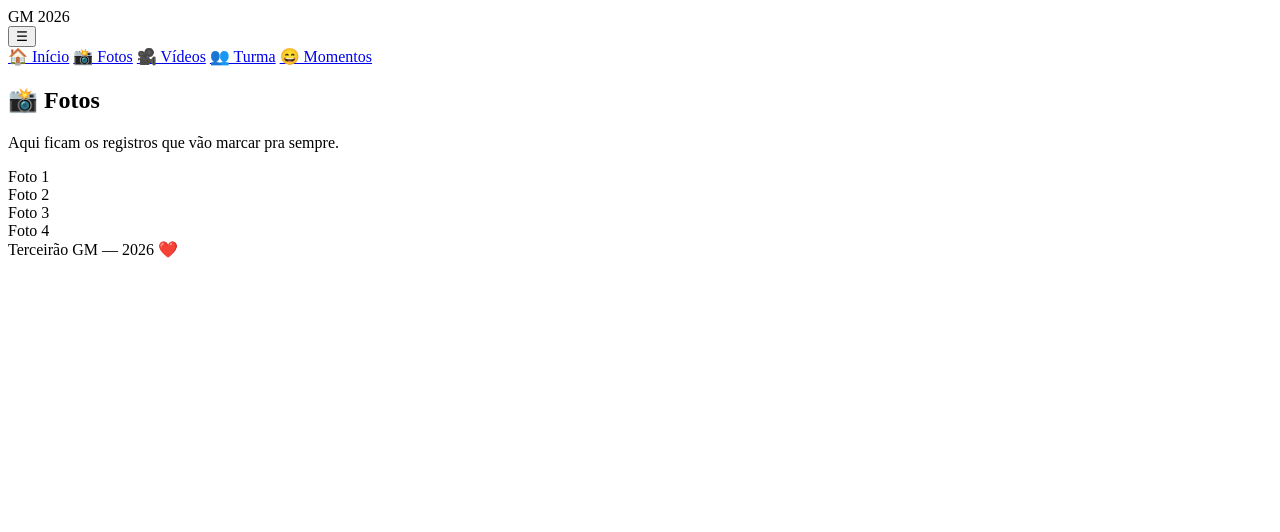
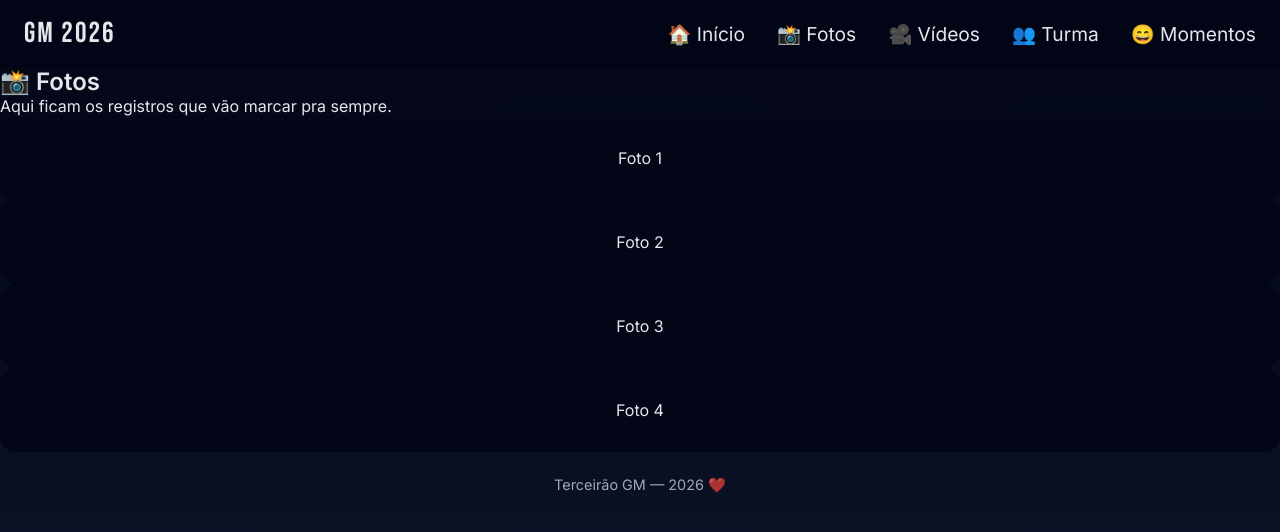
Before and after one commit to Thiag0alves0/terceirao, a plain HTML site: page fotos.html in a window 1280 px wide. Drawn offline with Linux system fonts and the light colour scheme; files that its build step writes are made by us from their sources; the site is published under a folder, as on GitHub Pages, so addresses that start at the root find nothing.

Commit message:
Add files via upload

```diff
--- a/fotos.html
+++ b/fotos.html
@@ -6,7 +6,7 @@
   <title>Fotos — GM 2026</title>
 
   <link href="https://fonts.googleapis.com/css2?family=Bebas+Neue&family=Inter:wght@300;400;600&display=swap" rel="stylesheet">
-  <link rel="stylesheet" href="/css/style.css">
+  <link rel="stylesheet" href="style.css">
 </head>
 <body>
 
@@ -39,6 +39,6 @@
   Terceirão GM — 2026 ❤️
 </footer>
 
-<script src="/js/script.js"></script>
+<script src="script.js"></script>
 </body>
 </html>
```
Also changed, not shown: index.html (+2 -2 lines), momentos.html (+2 -2 lines), turma.html (+2 -2 lines), videos.html (+2 -2 lines).
